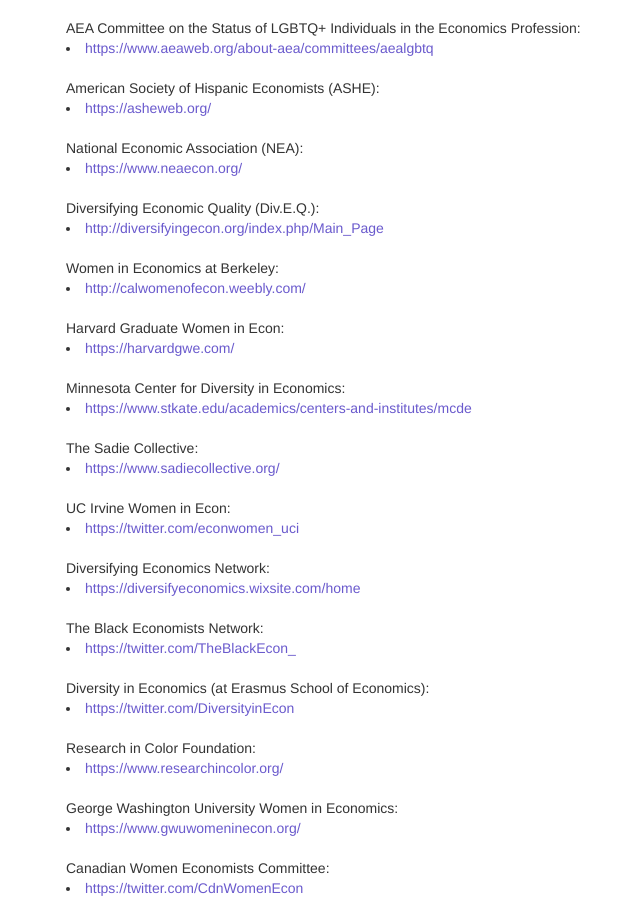
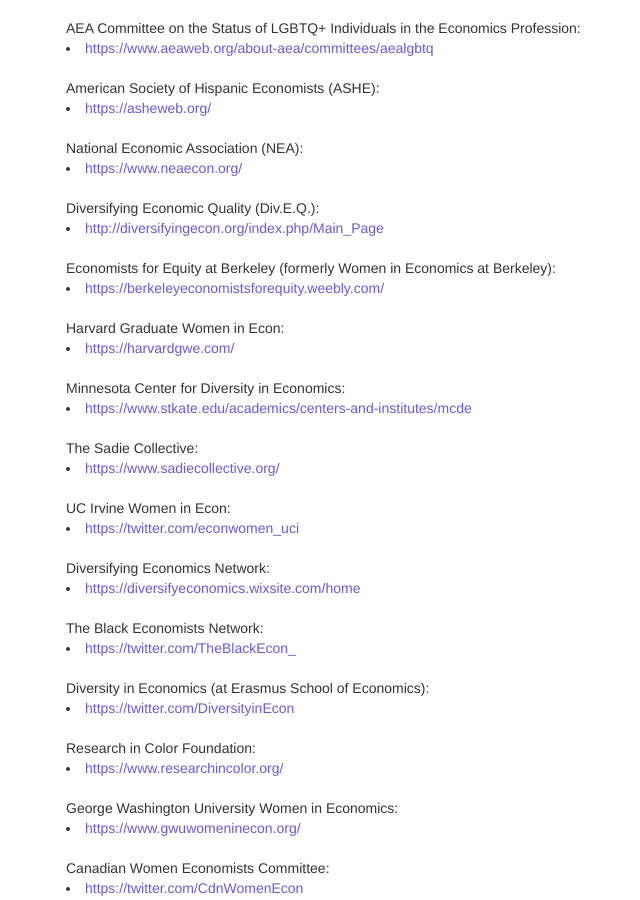
Before and after one commit to aponce6/Diversity-in-Cornell-Economics.github.io, a Jekyll site: the page built from pages/related_groups.md, in a window 1280 px wide and 900 px high, scrolled down 376 px. Shown: the whole window, without its empty margins (224-864 px from the left). Built offline with Jekyll 4.4.1, drawn with Linux system fonts in a browser that asks for light colours; our own code applies the rules of GitHub Pages for plain Markdown files.

Commit message:
update related groups

```diff
--- a/pages/related_groups.md
+++ b/pages/related_groups.md
@@ -62,8 +62,8 @@ Diversifying Economic Quality (Div.E.Q.):
 <li><a href="http://diversifyingecon.org/index.php/Main_Page">http://diversifyingecon.org/index.php/Main_Page</a></li>
 
 <br/>
-Women in Economics at Berkeley:
-<li><a href="http://calwomenofecon.weebly.com/">http://calwomenofecon.weebly.com/</a></li>
+Economists for Equity at Berkeley (formerly Women in Economics at Berkeley):
+<li><a href="https://berkeleyeconomistsforequity.weebly.com/">https://berkeleyeconomistsforequity.weebly.com/</a></li>
 
 <br/>
 Harvard Graduate Women in Econ:
```
